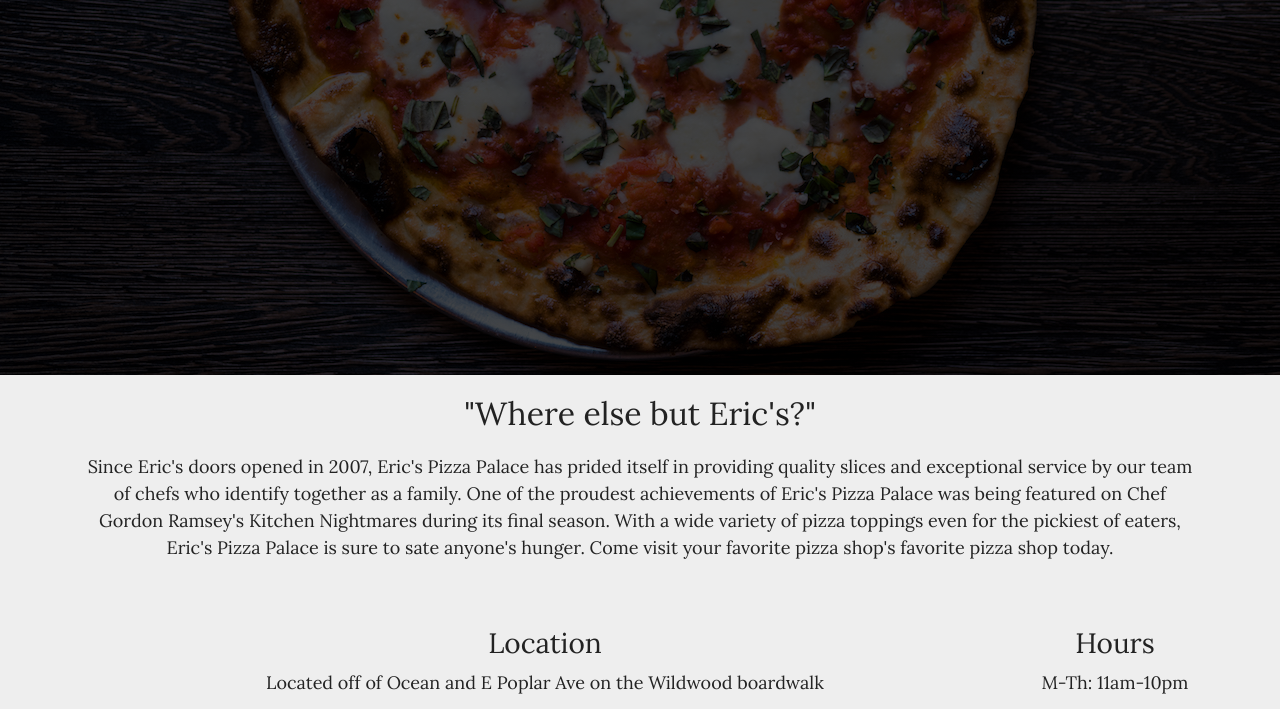
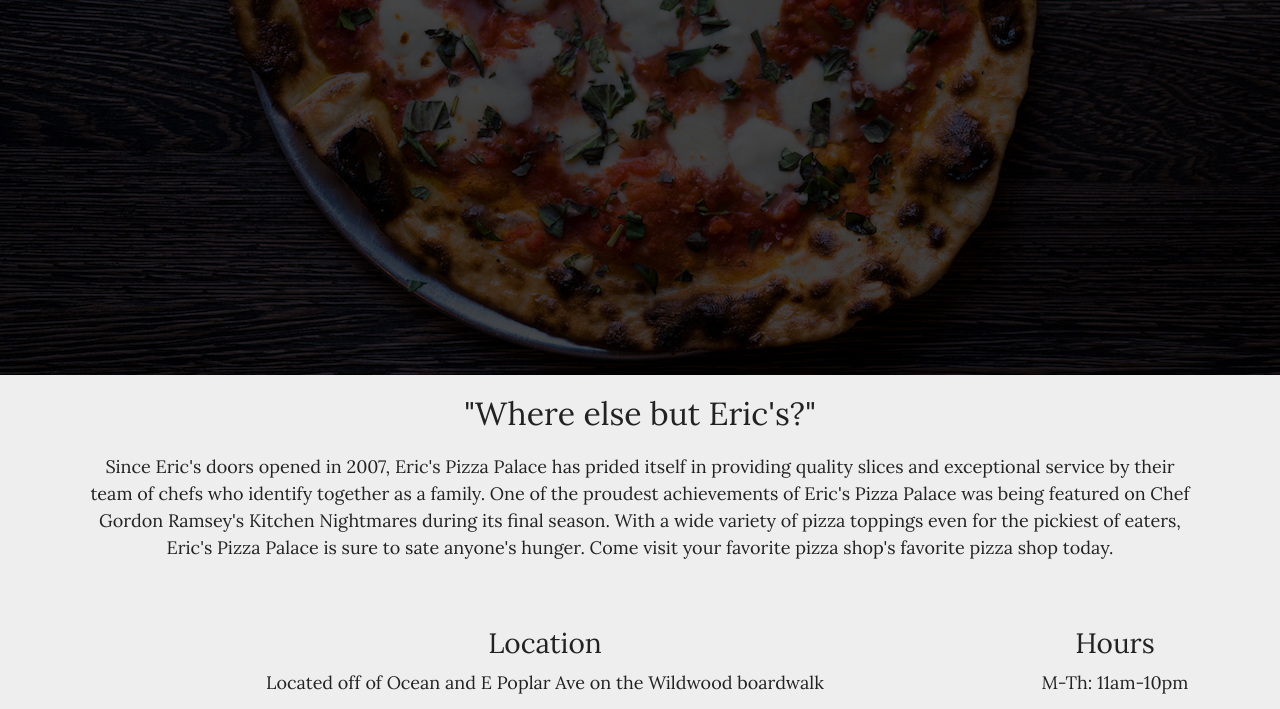
Before and after one commit to ericjoneill/erics-pizza-palace, a plain HTML site: page index.html in a window 1280 px wide. Shown: the part 425-1134 px from the top of the page. Drawn offline with nearby package versions, Linux system fonts and the light colour scheme; some packages are replaced by stand-ins of ours.

Commit message:
changed 'our' to 'their' in the description <p>

```diff
--- a/index.html
+++ b/index.html
@@ -44,7 +44,7 @@
       <div class="row description-row">
         <div class="col-md-12">
           <h2>"Where else but Eric's?"</h2>
-          <p>Since Eric's doors opened in 2007, Eric's Pizza Palace has prided itself in providing quality slices and exceptional service by our team of chefs who identify together as a family. One of the proudest achievements of Eric's Pizza Palace was being featured on Chef Gordon Ramsey's Kitchen Nightmares during its final season.
+          <p>Since Eric's doors opened in 2007, Eric's Pizza Palace has prided itself in providing quality slices and exceptional service by their team of chefs who identify together as a family. One of the proudest achievements of Eric's Pizza Palace was being featured on Chef Gordon Ramsey's Kitchen Nightmares during its final season.
 With a wide variety of pizza toppings even for the pickiest of eaters, Eric's Pizza Palace is sure to sate anyone's hunger. Come visit your favorite pizza shop's favorite pizza shop today.</p>
         </div>
       </div>
```
